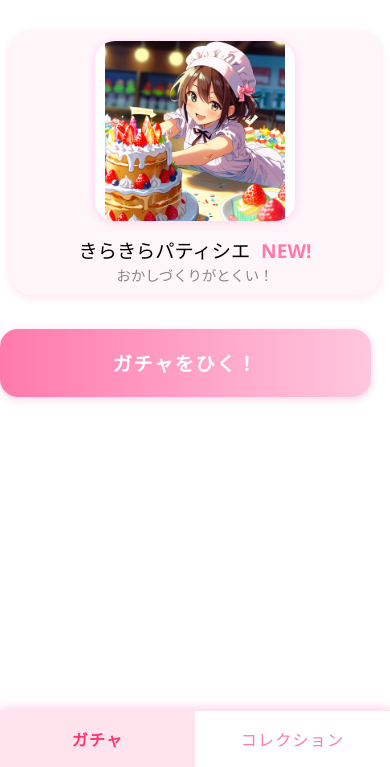
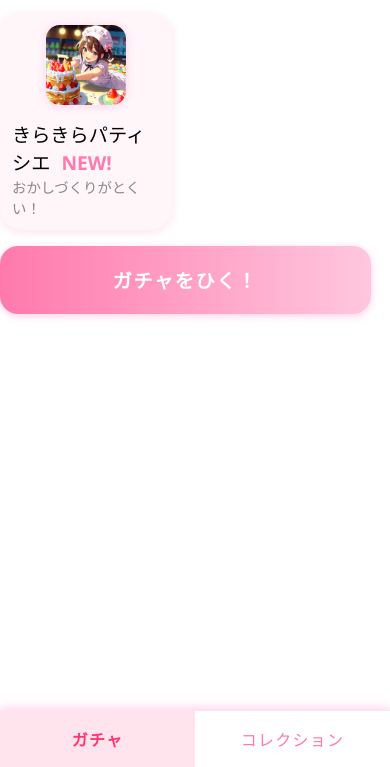
Before and after one commit to recomizo/mirai-gacha, a plain HTML site: page index.html in a window 390 px wide. Both pictures are taken after a click on the button "ガチャをひく！". Shown: the part 77-844 px from the top of the page. Drawn offline with Linux system fonts and the light colour scheme.

Commit message:
Add files via upload

```diff
--- a/index.html
+++ b/index.html
@@ -35,24 +35,35 @@
       padding: 16px 0 70px 0;
       min-height: 60vh;
     }
+    /* --- ここからコレクション3列グリッド用 --- */
+    #collection-list {
+      display: grid;
+      grid-template-columns: repeat(3, 1fr);
+      gap: 18px 10px;
+      justify-items: center;
+      margin: 0 auto;
+      padding: 0 8px;
+    }
     .char-card {
+      width: 100%;
+      min-width: 0;
+      max-width: 140px;
+      box-sizing: border-box;
       display: flex;
       flex-direction: column;
       align-items: center;
-      margin: 18px auto;
-      padding: 18px;
-      width: 90%;
-      max-width: 340px;
+      margin: 0;
+      padding: 12px;
       background: #fff6fa;
       border-radius: 22px;
       box-shadow: 0 2px 10px #ffe0ee;
       border: none;
     }
     .char-emoji img {
-      width: 180px;
-      height: 180px;
+      width: 100px;
+      height: 100px;
       object-fit: contain;
-      border-radius: 20px;
+      border-radius: 14px;
       background: #fff;
       margin-bottom: 10px;
       box-shadow: 0 1px 10px #ffd0e7;
@@ -82,11 +93,14 @@
       font-weight: bold;
       margin-left: 6px;
     }
-    @media (max-width: 500px) {
+    @media (max-width: 600px) {
       .app-container { border-radius: 0; }
       h1 { font-size: 1.4em; }
-      .char-card { max-width: 96vw; padding: 10px;}
-      .char-emoji img { width: 85vw; max-width: 200px; }
+      #collection-list {
+        grid-template-columns: repeat(2, 1fr);
+      }
+      .char-card { max-width: 44vw; }
+      .char-emoji img { width: 80px; height: 80px; }
       button { width: 95vw; max-width: none; }
     }
     .bottom-nav {
```
